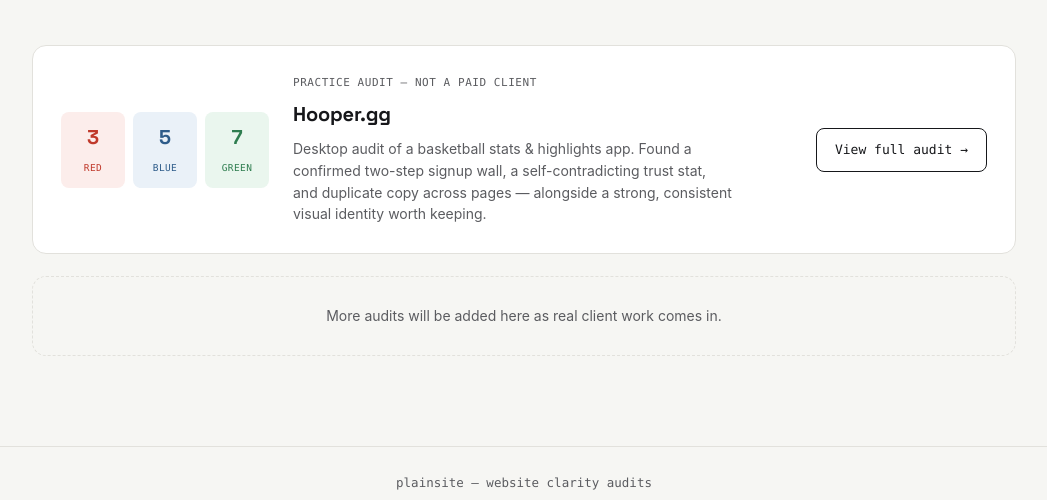
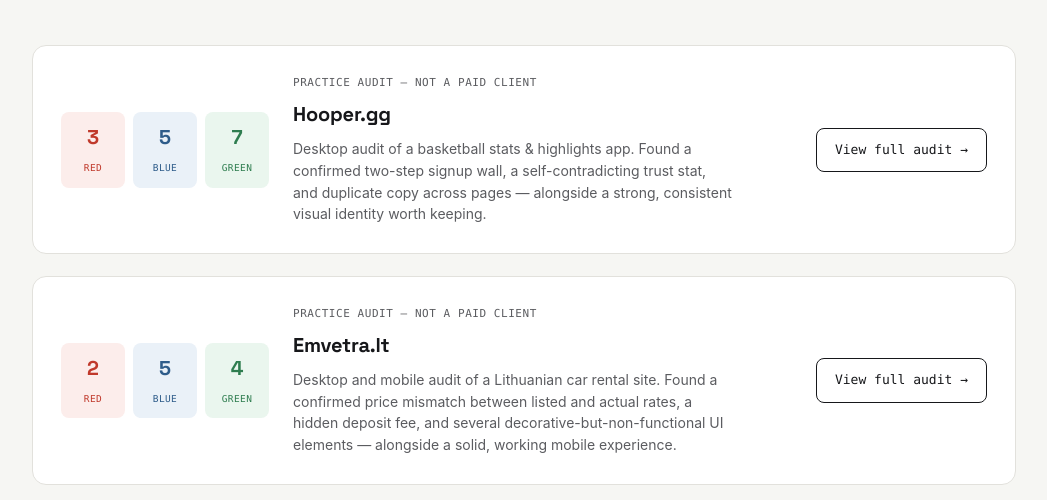
Before and after one commit to Keipa33/Portfolio-, a plain HTML site: page work.html in a window 1280 px wide. Shown: the part 300-800 px from the top of the page, without its empty margins (116-1163 px from the left). Drawn offline with Linux system fonts and the light colour scheme.

Commit message:
Update work.html

```diff
--- a/work.html
+++ b/work.html
@@ -97,6 +97,21 @@
     </div>
     <!-- ===== END AUDIT CARD ===== -->
 
+    <!-- ===== AUDIT CARD — duplicate this block for each new audit ===== -->
+    <div class="audit-card">
+      <div class="stat-trio">
+        <div class="st red"><span class="n">2</span><span class="l">Red</span></div>
+        <div class="st blue"><span class="n">5</span><span class="l">Blue</span></div>
+        <div class="st green"><span class="n">4</span><span class="l">Green</span></div>
+      </div>
+      <div class="audit-info">
+        <span class="tag">Practice audit — not a paid client</span>
+        <h3>Emvetra.lt</h3>
+        <p>Desktop and mobile audit of a Lithuanian car rental site. Found a confirmed price mismatch between listed and actual rates, a hidden deposit fee, and several decorative-but-non-functional UI elements — alongside a solid, working mobile experience.</p>
+      </div>
+      <a class="audit-link" href="emvetra_audit.html" target="_blank" rel="noopener">View full audit →</a>
+    </div>
+
     <div class="empty-note">
       More audits will be added here as real client work comes in.
     </div>
```
